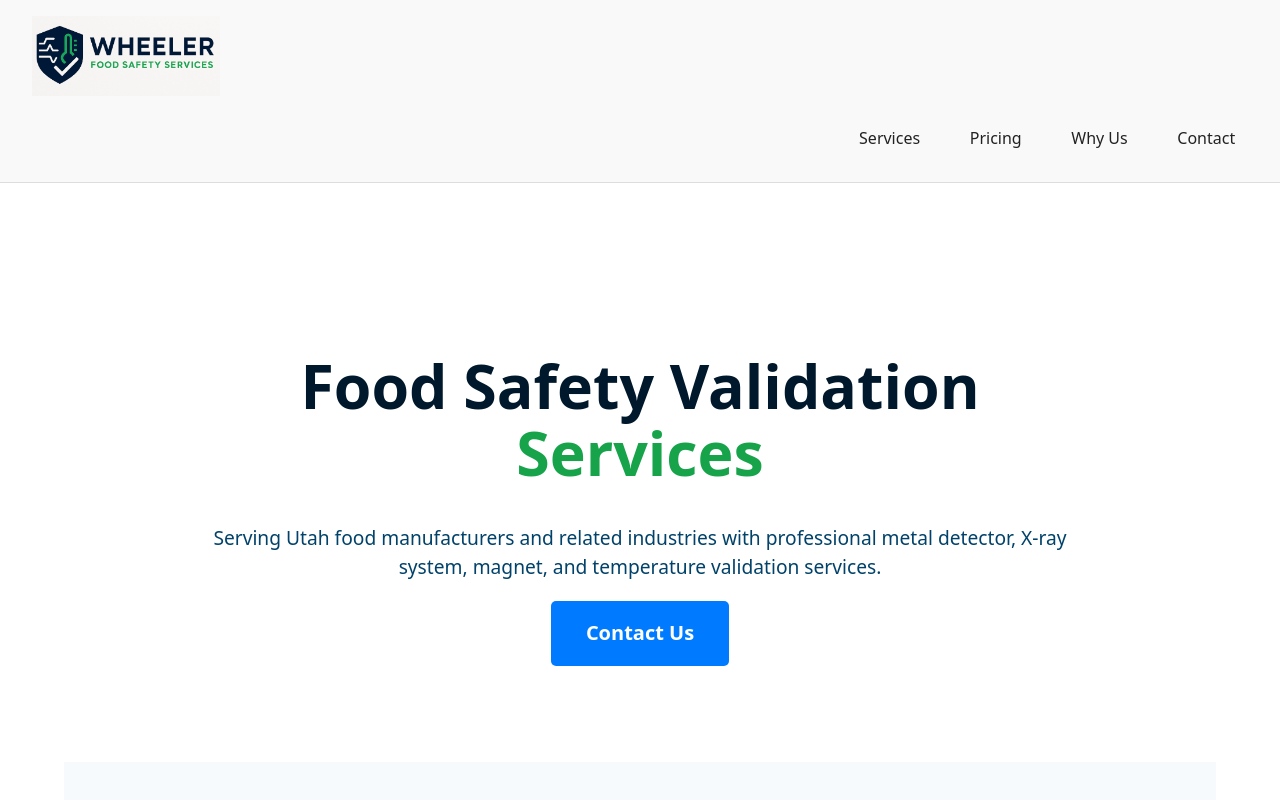
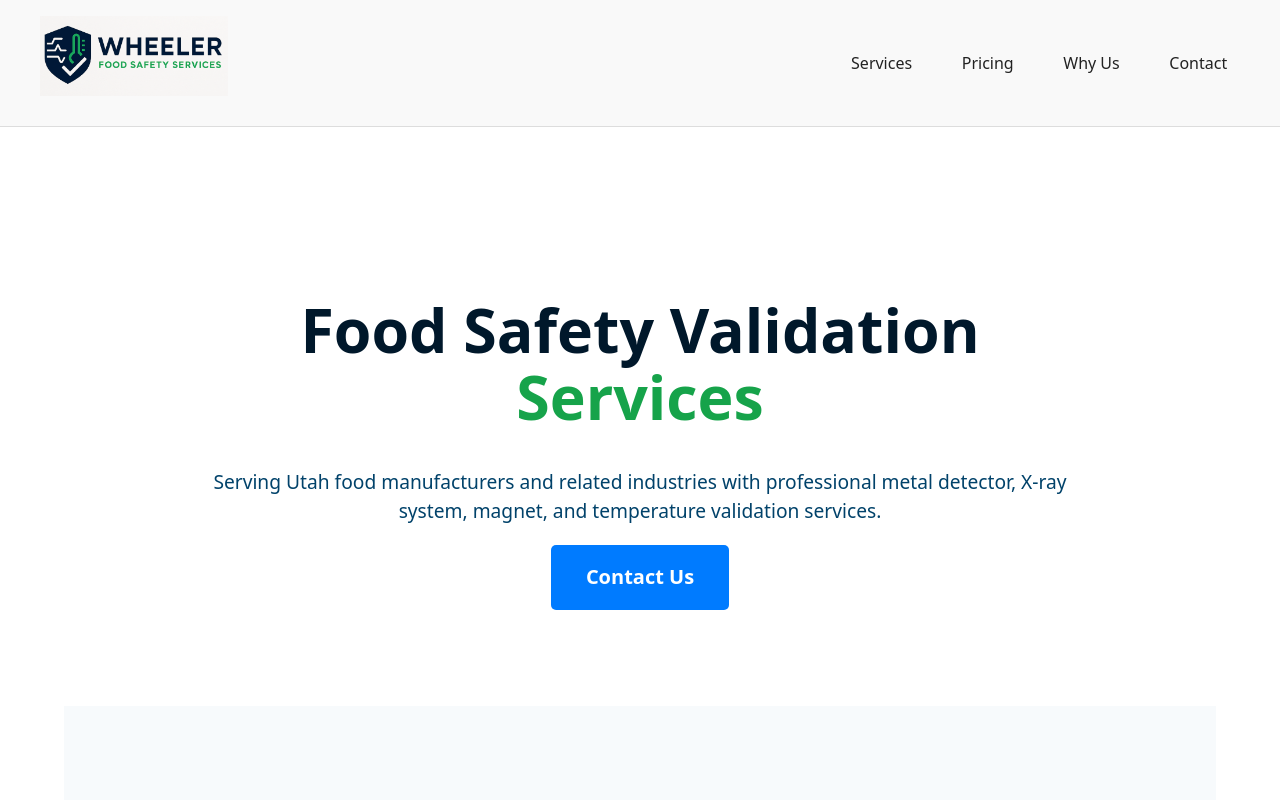
Before and after one commit to wheelejay/wheelerfs.com, a React (Vite) app in the folder frontend/: page / in a window 1280 px wide. Shown: the top 800 px of the page. Built offline with nearby package versions, Linux system fonts and the light colour scheme.

Commit message:
Refactor header structure and CSS for perfect logo/nav alignment

```diff
--- a/frontend/src/App.jsx
+++ b/frontend/src/App.jsx
@@ -55,6 +55,7 @@
     <>
       {/* Header */}
       <header role="banner">
+        <div className="header-flex">
           <div className="logo">
             <img src="/wheelerfslogo.png" alt="Wheeler Food Safety Logo" style={{ height: '80px', width: 'auto' }} />
           </div>
@@ -80,6 +81,7 @@
               <li><a href="#contact" onClick={handleNavLinkClick}>Contact</a></li>
             </ul>
           </nav>
+        </div>
       </header>
 
   <main>
--- a/frontend/src/style.css
+++ b/frontend/src/style.css
@@ -157,11 +157,6 @@
   border-color: #00182b;
 }
 header {
-  display: flex;
-  flex-direction: row;
-  justify-content: flex-end;
-  align-items: center;
-  padding: 0.2rem 1vw;
   background: #f9f9f9;
   border-bottom: 1px solid #ddd;
   position: sticky;
@@ -175,6 +170,18 @@
   right: 0;
   box-sizing: border-box;
   color: #2d6a4f;
+  padding: 0.2rem 1vw;
+}
+
+
+.header-flex {
+  display: flex;
+  flex-direction: row;
+  align-items: center;
+  justify-content: space-between;
+  width: 100%;
+  max-width: 1200px;
+  margin: 0 auto;
 }
 
 h1, h2, h3, h4, h5, h6 {
```
Lines whose indentation alone changed are shown as unchanged.
